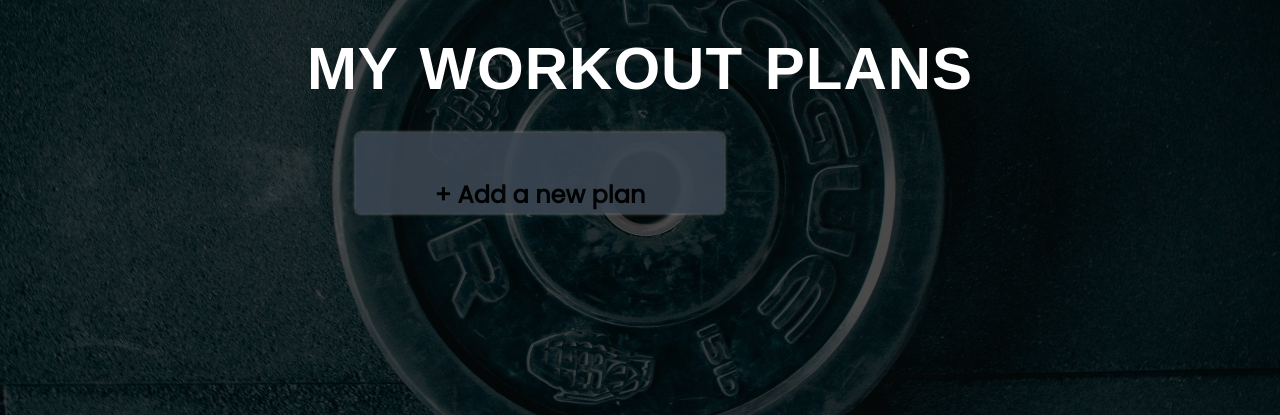
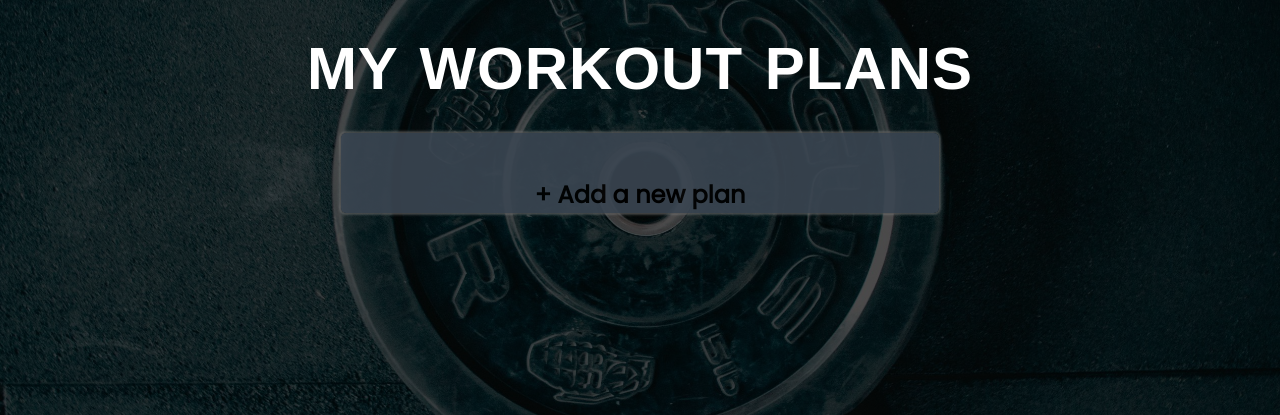
Before and after one commit to JunguLiu/Count_Me_In, a Django app: page /plans/ in a window 1280 px wide. Shown: the part 130-545 px from the top of the page. Run offline with Django 3.2, Linux system fonts and the light colour scheme; data that the repository does not hold is empty; some libraries are stand-ins or nearby versions.

Commit message:
minor change

```diff
--- a/main_app/templates/plan/index.html
+++ b/main_app/templates/plan/index.html
@@ -39,7 +39,7 @@
 
   <h1>My Workout Plans</h1>
   <div class="modal-dialog text-center plan-index-container">
-    <div class="col-sm-8 main-section">
+    <div class="col-sm main-section">
       <div class="modal-content">
         <div class="form-group">
           {%if plans.count %}
--- a/main_app/templates/registration/login.html
+++ b/main_app/templates/registration/login.html
@@ -39,7 +39,7 @@
 
   <h1>Log In</h1>
   <div class="modal-dialog text-center">
-    <div class="col-sm-8 main-section">
+    <div class="col-sm main-section">
       <div class="modal-content">
         <form method="post" action="{% url 'login' %}" class="col12">
           <div class="form-group">
```
